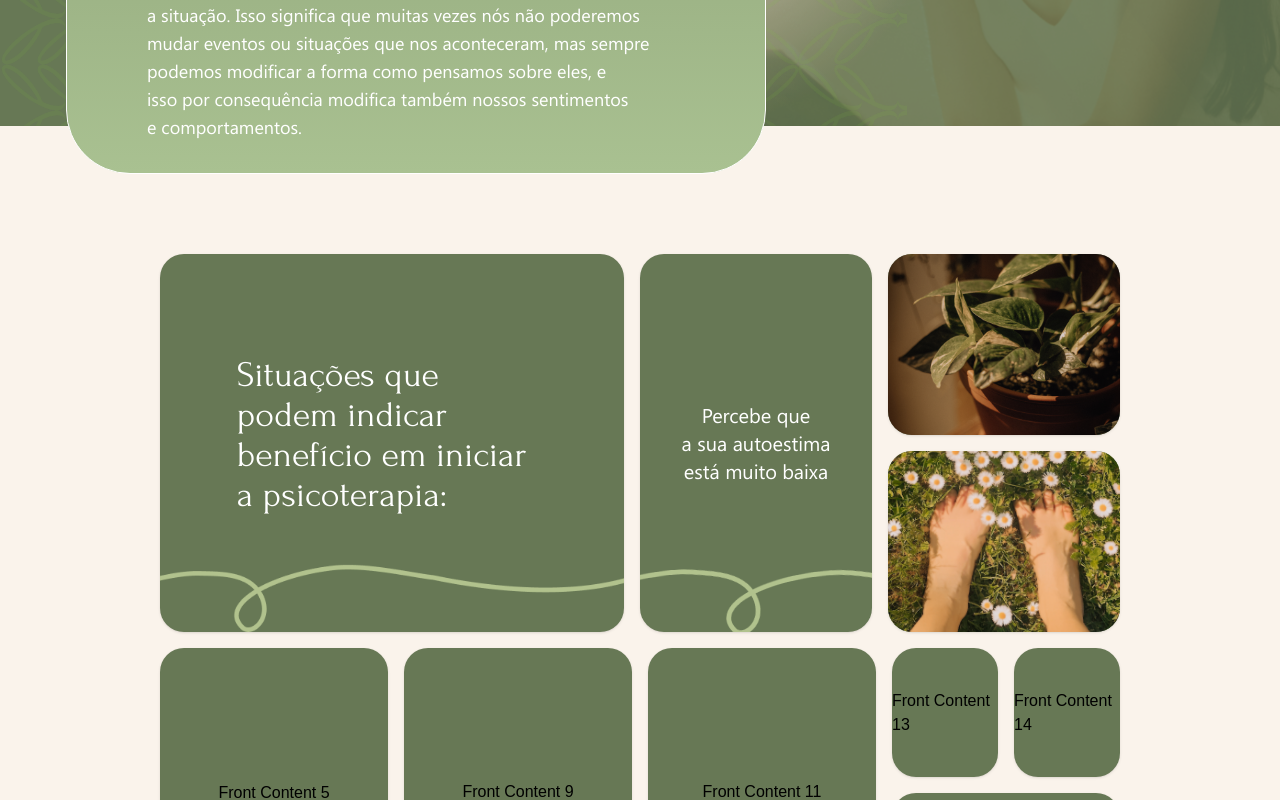
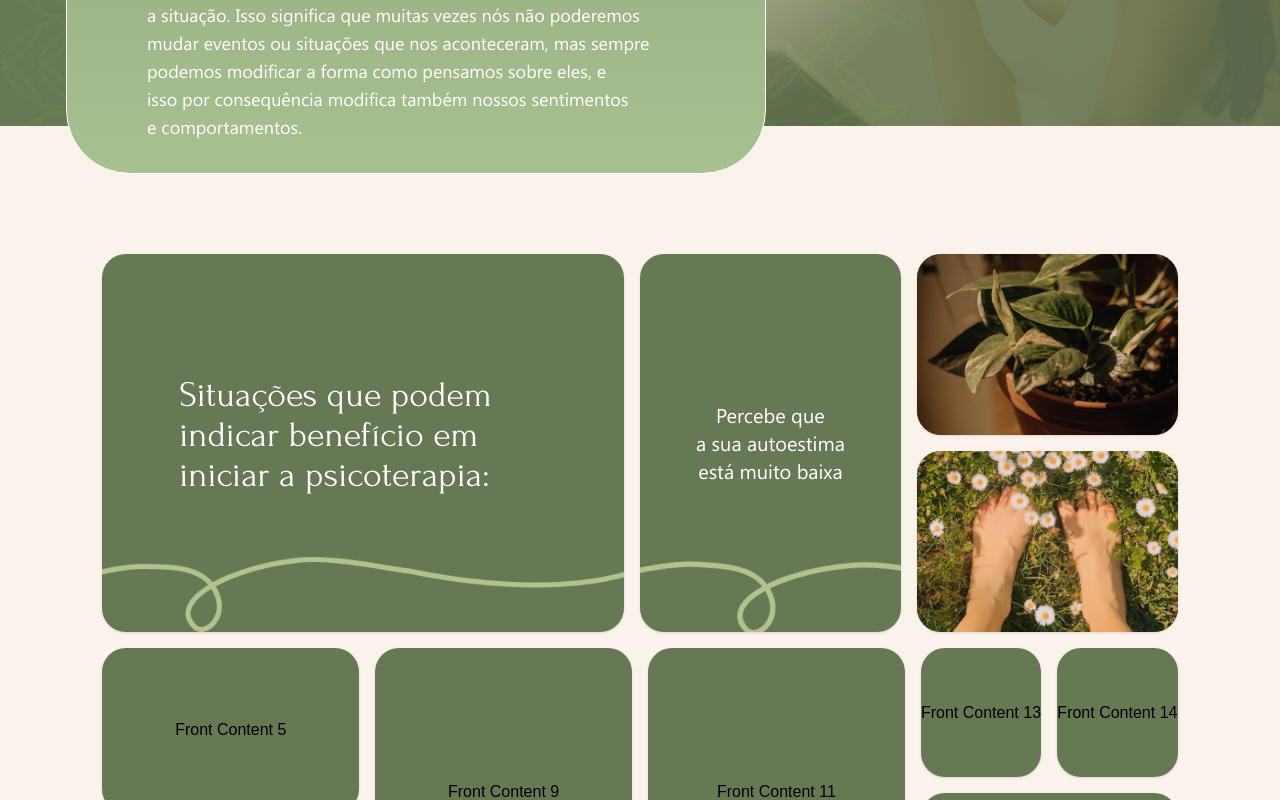
Before and after one commit to rafaeelricco/leticia-psi-lp, a Next.js app: page / in a window 1280 px wide. Shown: the part 2680-3480 px from the top of the page. Built offline with nearby package versions, Linux system fonts and the light colour scheme.

Commit message:
feat: add new benefit image and enhance benefits component layout
- Introduced a new image for the benefits section.
- Adjusted the layout of the benefits component for improved responsiveness.
- Updated styles for flipper cards to enhance visual presentation.

```diff
--- a/src/features/home/components/benefits.tsx
+++ b/src/features/home/components/benefits.tsx
@@ -9,7 +9,7 @@ export const Benefits: React.FC = () => {
       flip5: 'lg:col-span-1 min-h-[180px] lg:min-h-0',
       flip6: 'lg:col-span-1 min-h-[180px] lg:min-h-0',
       flip7: 'lg:col-span-1 min-h-[180px] lg:min-h-0',
-      flip8: 'lg:col-span-1 min-h-[180px] lg:min-h-0',
+      flip8: 'lg:col-span-1 min-h-[180px]',
       flip9: 'lg:col-span-1 min-h-[180px] lg:min-h-0',
       flip10: 'lg:col-span-1 min-h-[180px] lg:min-h-0',
       flip11: 'lg:col-span-1 min-h-[180px] lg:min-h-0',
@@ -45,7 +45,7 @@ export const Benefits: React.FC = () => {
 
    return (
       <React.Fragment>
-         <div className="relative overflow-hidden w-full -mt-12 pt-32 pb-12 container lg:px-40">
+         <div className="relative overflow-hidden w-full -mt-12 pt-32 pb-12 container lg:px-[8vw]">
             <div className="grid gap-4 w-full [&>*]:w-full">
                <div className="grid lg:grid-rows-[378px] lg:grid-cols-[2fr_1fr_1fr] gap-4 [&>*]:w-full">
                   <div className="bg-support06 rounded-3xl shadow h-full flex items-center justify-center px-12 lg:px-[6vw] relative overflow-hidden min-h-[254px] lg:min-h-0">
@@ -75,7 +75,19 @@ export const Benefits: React.FC = () => {
                               />
                            </div>
                         </div>
-                        <div className="flipper-back bg-primary rounded-3xl shadow h-full">Back Content 2</div>
+                        <div className="flipper-back bg-support06 rounded-3xl shadow h-full overflow-hidden flex flex-col items-center justify-end py-12">
+                           <span className="text-lg lg:text-xl font-gadugi text-center max-w-[80%] mx-auto text-white">
+                              Está passando por uma situação difícil
+                              <br className="hidden lg:block" /> para lidar com ela
+                           </span>
+                           <div className="absolute lg:top-1/2 left-0">
+                              <img
+                                 src="/assets/img-benefits-5.png"
+                                 alt="img-benefits-5"
+                                 className="w-full h-full object-cover"
+                              />
+                           </div>
+                        </div>
                      </div>
                   </div>
                   <div className="grid grid-rows-2 gap-4 min-w-0 [&>*]:w-full">
```
Also changed, not shown: public/assets/img-benefits-5.png (added).
